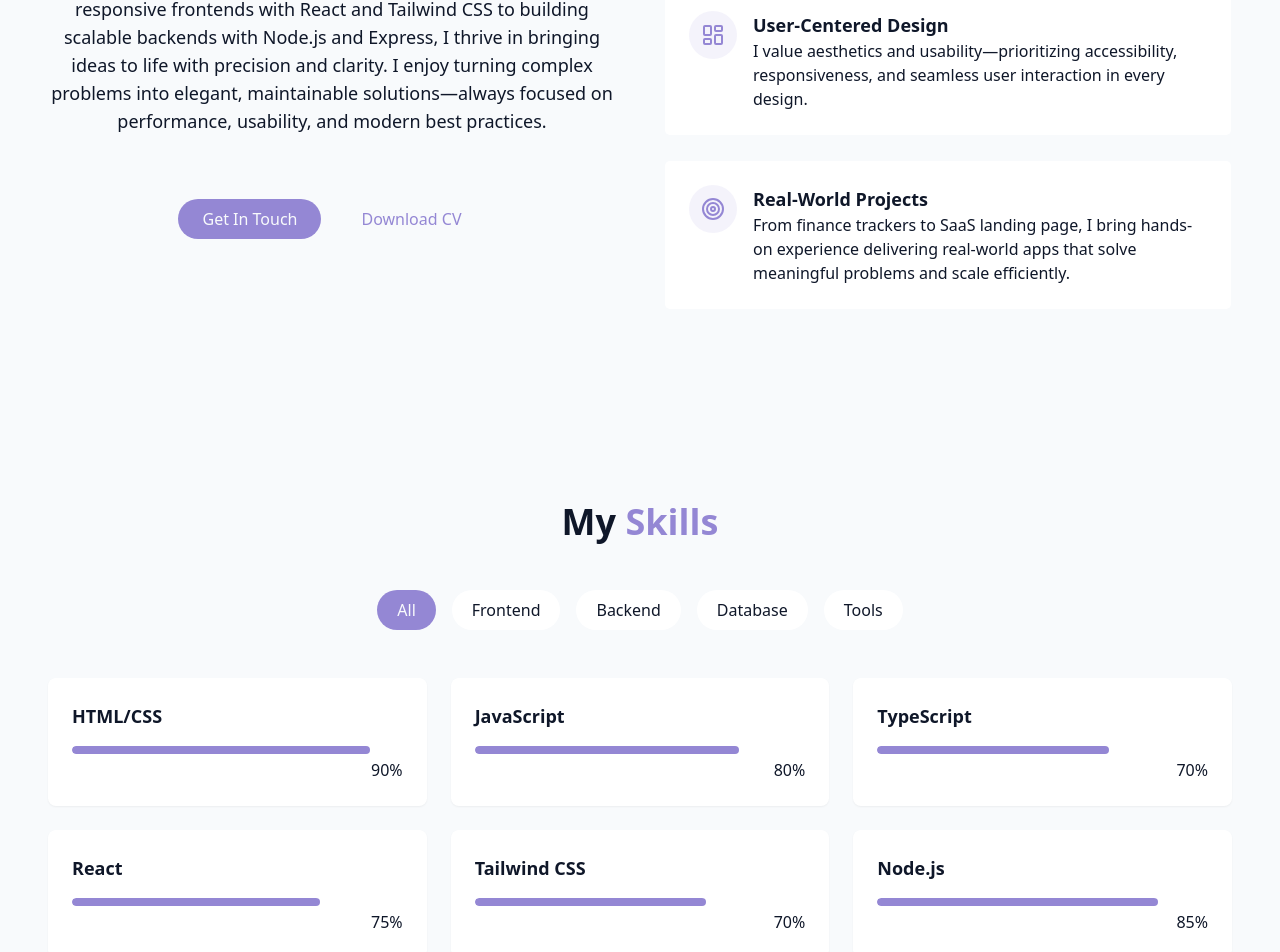
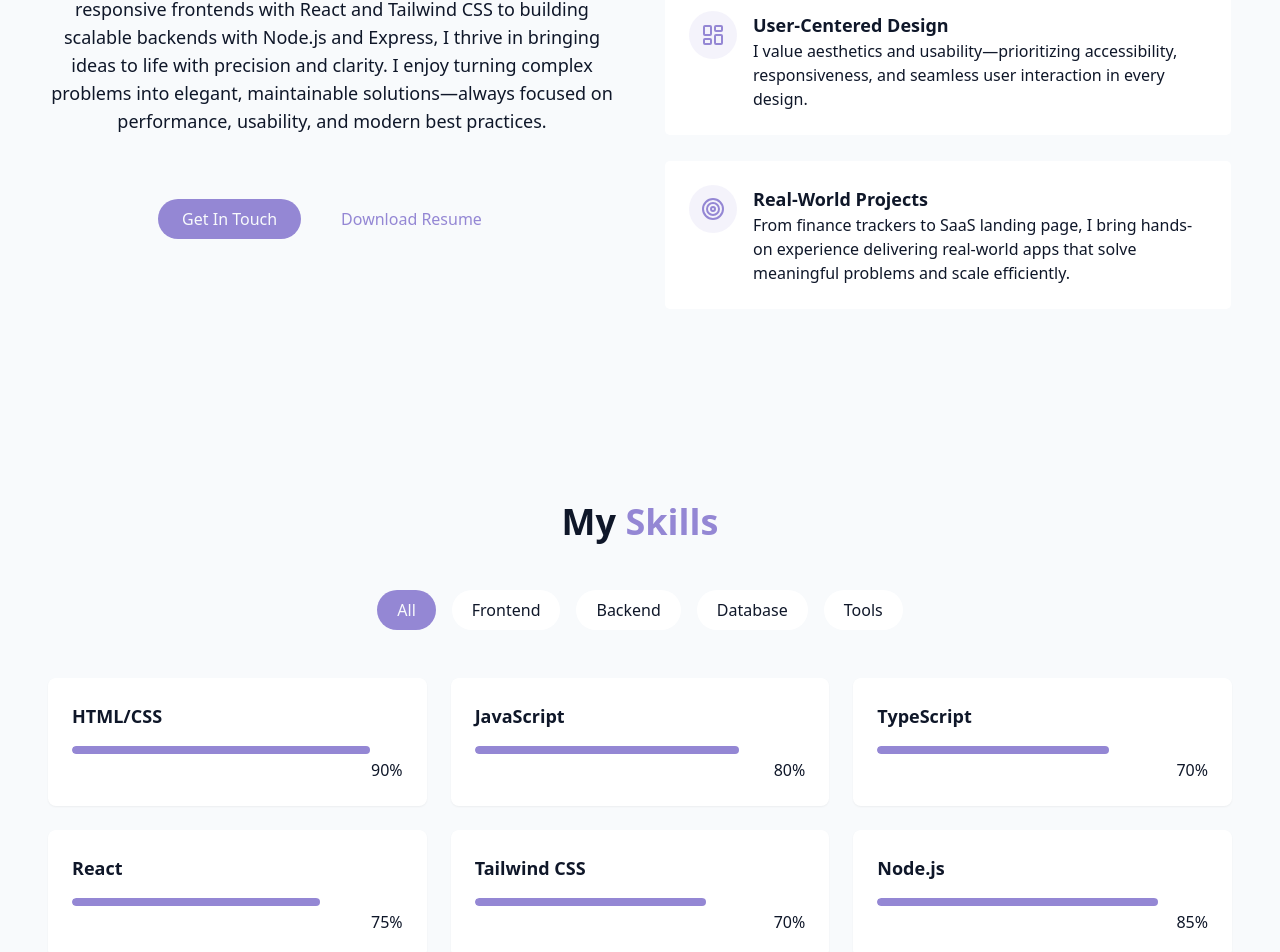
Before and after one commit to Siddharth-U-Rao/Final_Portfolio, a React (Vite) app: page / in a window 1280 px wide. Shown: the part 1172-2124 px from the top of the page. Built offline with nearby package versions, Linux system fonts and the light colour scheme.

Commit message:
Replaced CV with resume

```diff
--- a/src/components/AboutSection.jsx
+++ b/src/components/AboutSection.jsx
@@ -16,7 +16,7 @@
             <div className="flex flex-col sm:flex-row gap-4 pt-4 justify-center">
               <a href="#contact" className="cosmic-button">Get In Touch</a>
               <a  href="./Resume/Siddharth_U_Rao_K's Resume.pdf"
-  download target="_blank" rel="noopener noreferrer"className="px-6 py-2 rounded-full border-primary text-primary hover:bg-primary/10 transition-colors duration-300">Download CV</a>
+  download target="_blank" rel="noopener noreferrer"className="px-6 py-2 rounded-full border-primary text-primary hover:bg-primary/10 transition-colors duration-300">Download Resume</a>
             </div>
           </div>
 
```
